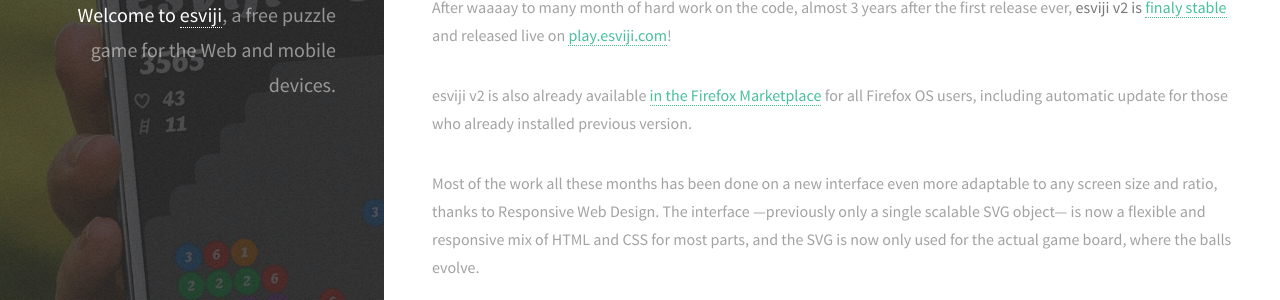
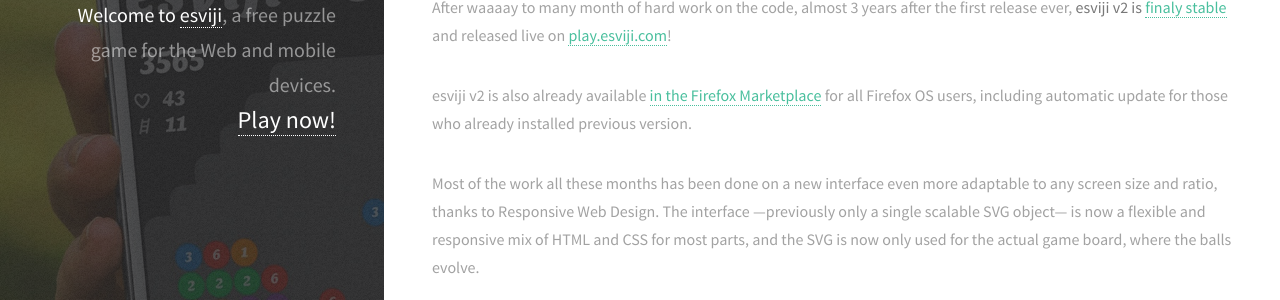
Before and after one commit to esviji/esviji.github.io, a Jekyll site: the page built from index.html, in a window 1280 px wide. Shown: the part 223-523 px from the top of the page. Built offline with Jekyll 4.4.1, drawn with Linux system fonts in a browser that asks for light colours.

Commit message:
Call To Action !

```diff
--- a/_layouts/default.html
+++ b/_layouts/default.html
@@ -23,6 +23,7 @@
           <h1><strong>Welcome to <a href="/">esviji</a></strong>, a free<br />
           puzzle game for the Web<br />
           and mobile devices.</h1>
+          <h2><a href="http://play.esviji.com/">Play now!</a></h2>
       </header>
 
 
```
